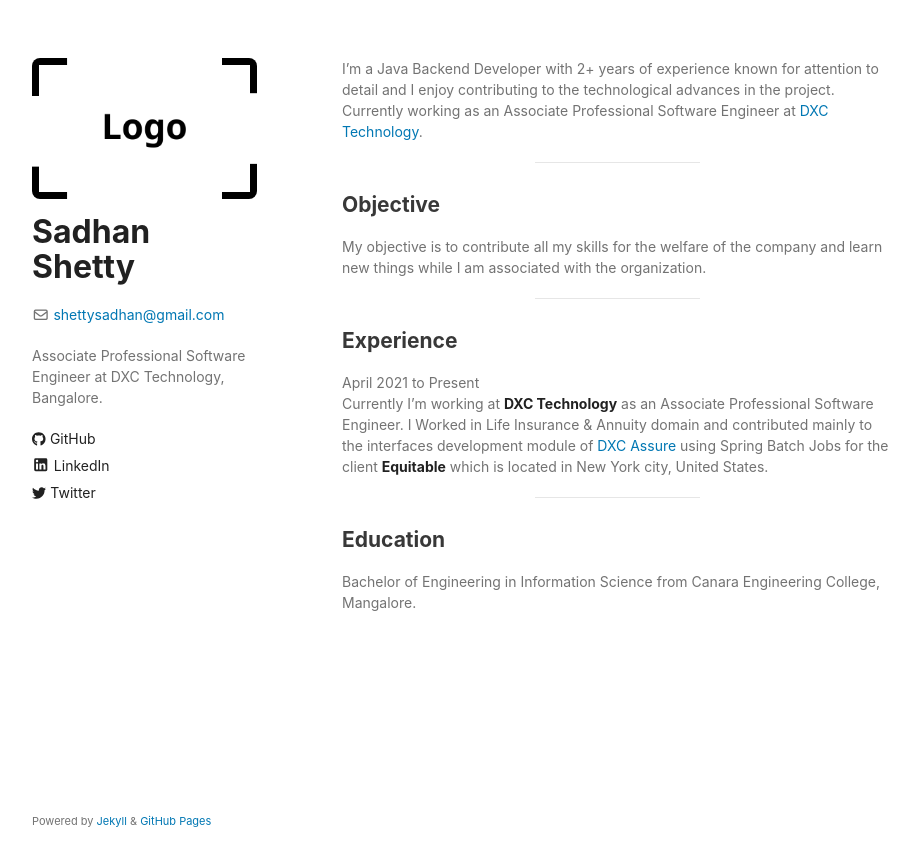
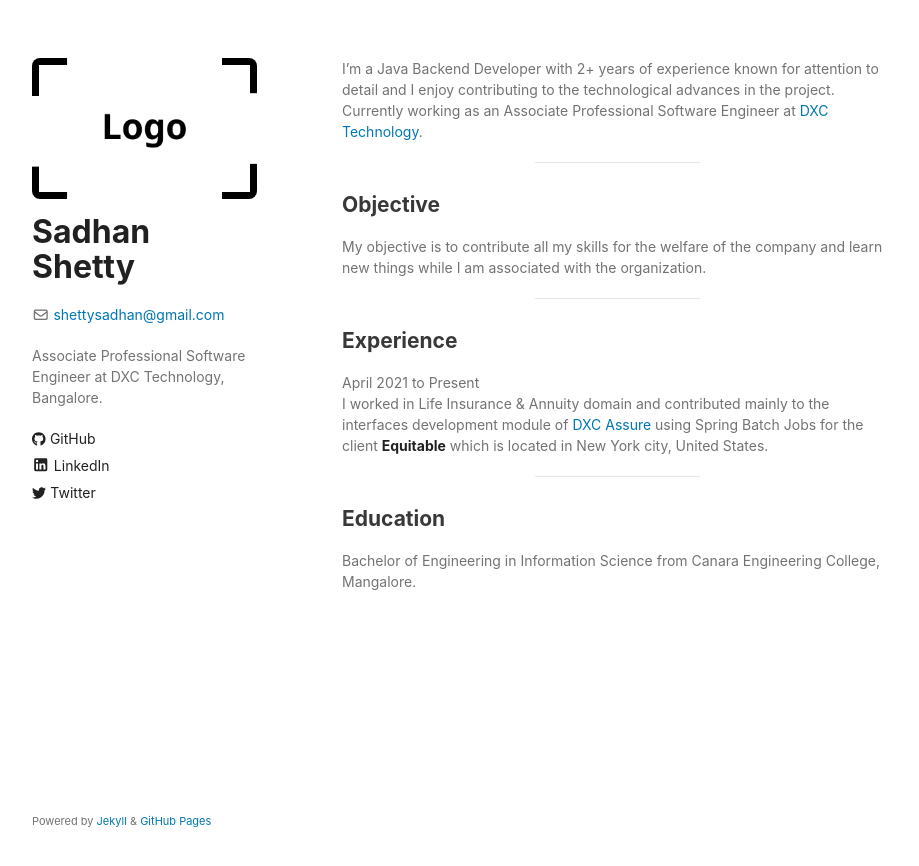
Before and after one commit to sadhan-shetty/sadhan-shetty.github.io, a Jekyll site: the page built from index.md, in a window 1280 px wide. Shown: the top 866 px of the page, without its empty margins (178-1097 px from the left). Built offline with Jekyll 4.4.1, drawn with Linux system fonts in a browser that asks for light colours.

Commit message:
Update index.md

```diff
--- a/index.md
+++ b/index.md
@@ -12,8 +12,7 @@ My objective is to contribute all my skills for the welfare of the company and l
 ---
 ## Experience
 April 2021 to Present <br>
-Currently I'm working at [**DXC Technology**](https://dxc.com/us/en) as an Associate Professional Software Engineer.
-I Worked in Life Insurance & Annuity domain and contributed mainly to the interfaces development module of [DXC Assure](https://dxc.com/us/en/services/insurance-software-bps/dxc-insurance-software/dxc-assure-for-life-and-wealth) using Spring Batch Jobs for the client [**Equitable**](https://equitable.com/) which is located in New York city, United States.
+I worked in Life Insurance & Annuity domain and contributed mainly to the interfaces development module of [DXC Assure](https://dxc.com/us/en/services/insurance-software-bps/dxc-insurance-software/dxc-assure-for-life-and-wealth) using Spring Batch Jobs for the client [**Equitable**](https://equitable.com/) which is located in New York city, United States.
 
 ---
 ## Education
```
